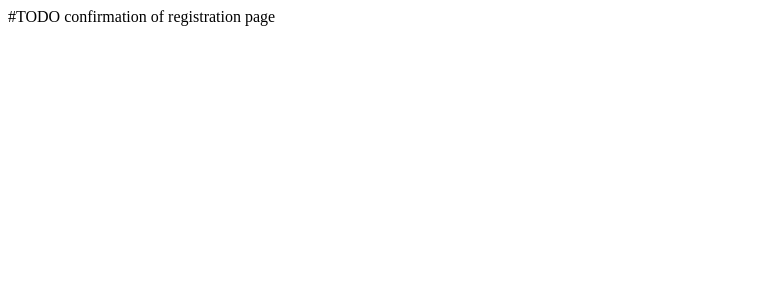
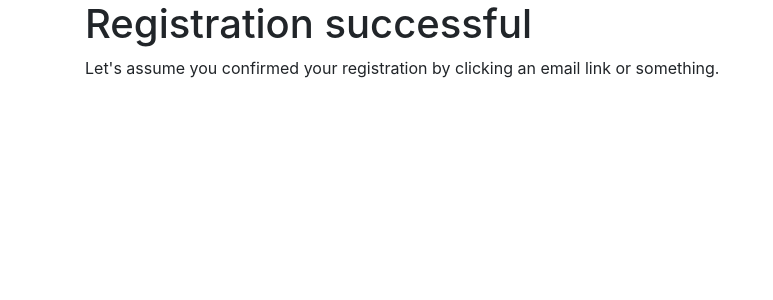
Before and after one commit to i-star-i/istari, a Flask app: page /confirm in a window 1280 px wide. Shown: the top 300 px of the page, without its empty margins (0-773 px from the left). Run offline with Flask 2, Linux system fonts and the light colour scheme; some libraries are stand-ins or nearby versions.

Commit message:
made register view functional and redirect to confirmation view

```diff
--- a/app.py
+++ b/app.py
@@ -13,22 +13,32 @@ def home():
 
 @app.route('/register', methods=['GET', 'POST'])
 def register():
-    """ #TODO: route that handles register form submission
+    """ route that handles registration form submission
         by inserting new document in database
+        #TODO: add security!
     """
     if request.method == 'POST':
         profile_doc = {
-            'name': request.form['name'],
-            'github_username': request.form['github_username']
+            'first_name': request.form['first_name'],
+            'surname': request.form['surname'],
+            'email': request.form['email'],
+            'orcid': request.form['orcid'],
+            'github': request.form['github'],
+            'institution_url': request.form['institution_url'],
+            'disciplines': request.form.getlist('disciplines'),
+            'languages': request.form.getlist('languages')
         }
         db.profiles.insert_one(profile_doc)
         return redirect(url_for('confirm'))
     else:
-        return render_template('register.html')
+        return render_template('register.html', page='register')
 
 @app.route('/confirm')
 def confirm():
-    return "#TODO confirmation of registration page"
+    """ route that outputs confirmation of registration
+        #TODO: mechanism to determine if registration successful!
+    """
+    return render_template('confirm.html', page='confirmation')
 
 @app.route('/search')
 def search():
--- /dev/null
+++ b/templates/confirm.html
@@ -0,0 +1,6 @@
+{% extends 'layout.html' %}
+
+{% block content %}
+	<h1>Registration successful</h1>
+	<p>Let's assume you confirmed your registration by clicking an email link or something.</p>
+{% endblock %}
--- a/templates/layout.html
+++ b/templates/layout.html
@@ -6,8 +6,10 @@
 	<title>{{ page }}</title>
 </head>
 <body>
-	{% block content %}
-	{% endblock %}
+	<div class="container">
+		{% block content %}
+		{% endblock %}
+	</div>
 	<script src="https://code.jquery.com/jquery-3.2.1.slim.min.js" integrity="sha384-KJ3o2DKtIkvYIK3UENzmM7KCkRr/rE9/Qpg6aAZGJwFDMVNA/GpGFF93hXpG5KkN" crossorigin="anonymous"></script>
 	<script src="https://cdnjs.cloudflare.com/ajax/libs/popper.js/1.12.9/umd/popper.min.js" integrity="sha384-ApNbgh9B+Y1QKtv3Rn7W3mgPxhU9K/ScQsAP7hUibX39j7fakFPskvXusvfa0b4Q" crossorigin="anonymous"></script>
 	<script src="https://maxcdn.bootstrapcdn.com/bootstrap/4.0.0/js/bootstrap.min.js" integrity="sha384-JZR6Spejh4U02d8jOt6vLEHfe/JQGiRRSQQxSfFWpi1MquVdAyjUar5+76PVCmYl" crossorigin="anonymous"></script>
```
